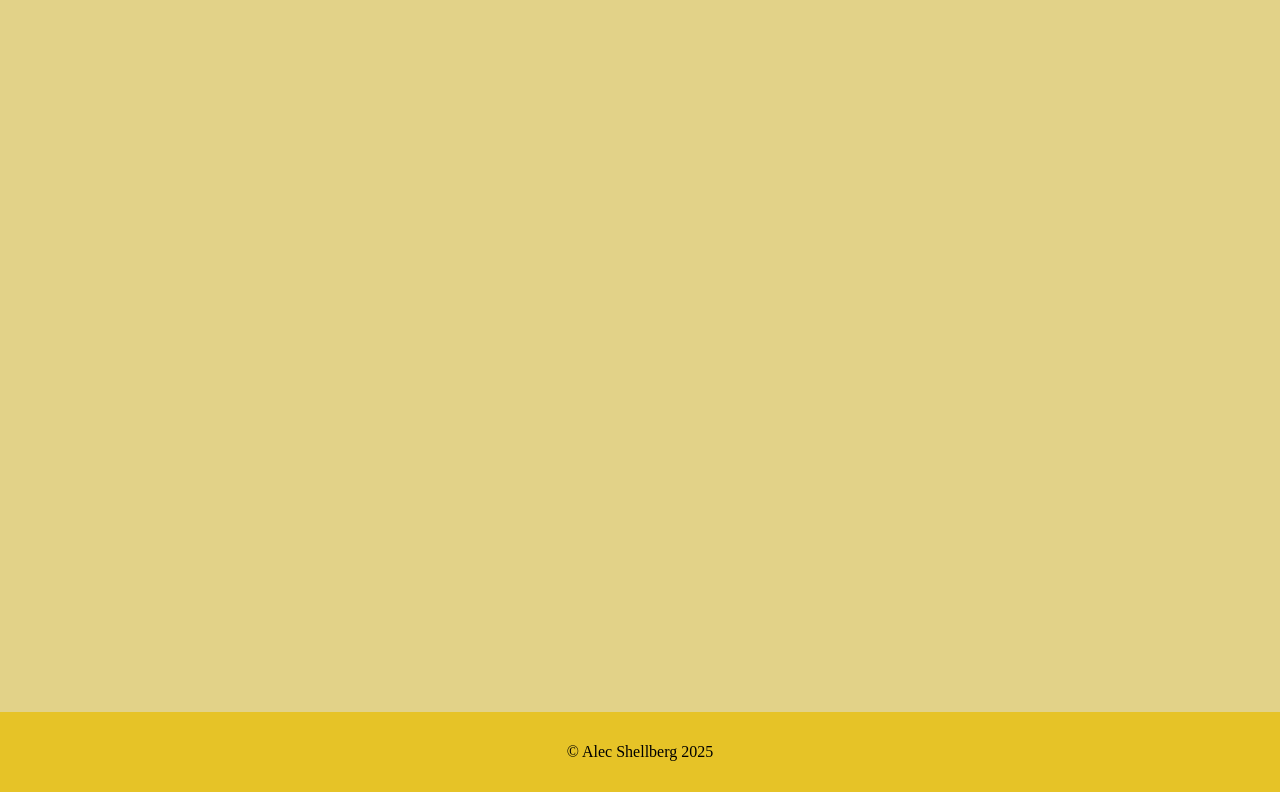
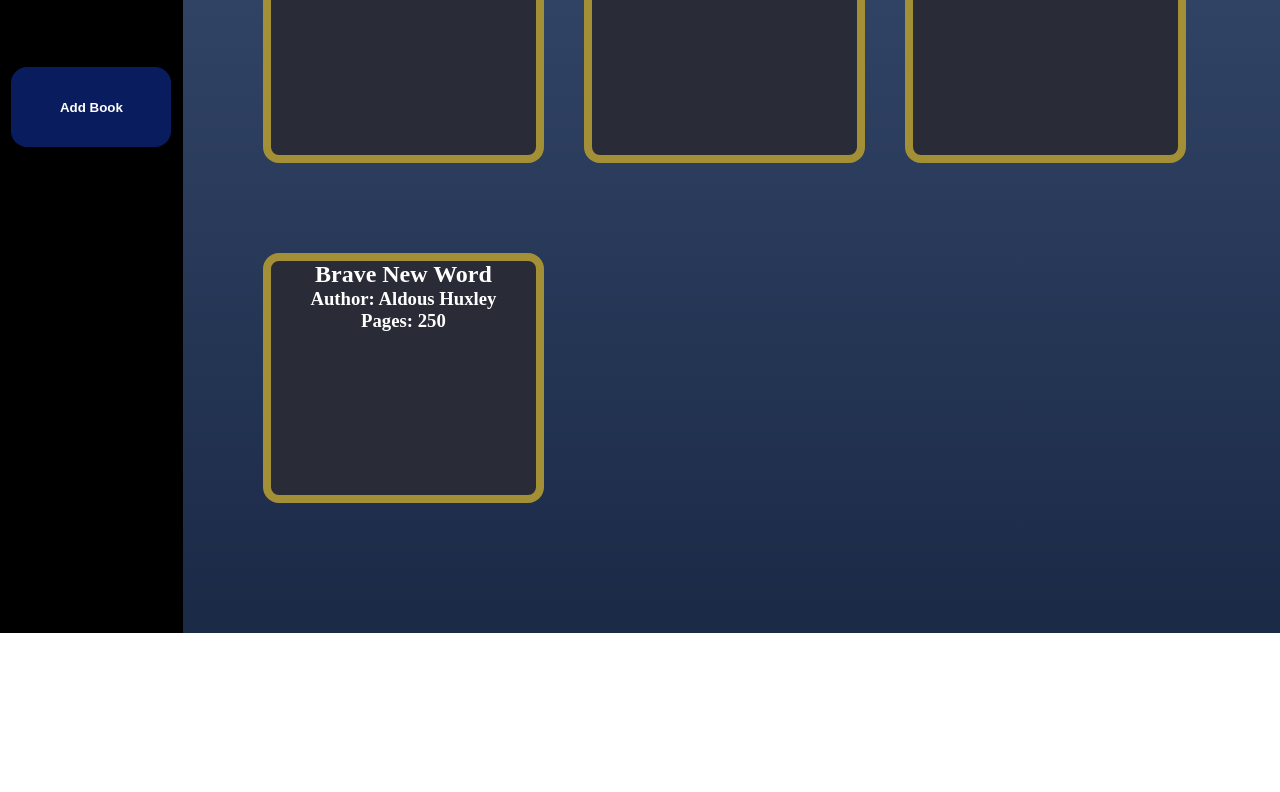
Before and after one commit to alec-shell/library, a plain HTML site: page index.html in a window 1280 px wide. Shown: the part 167-959 px from the top of the page. After the commit the page ends 800 px from the top, so only its background shows below. Drawn offline with Linux system fonts and the light colour scheme.

Commit message:
added basic page layout and styling. Hard-coded some JS funtionality for initial testing.

```diff
--- a/index.html
+++ b/index.html
@@ -9,18 +9,12 @@
 </head>
 <body>
 
-    <header>
-        <h1>The Odin Book Log</h1>
-    </header>
+    <div class="sidebar">
+        <h1>Reading Tracker</h1>
 
-    <div class="sidebar">
-
+        <button class="create-book">Add Book</button>
     </div>
 
-    <main class="content-container">
-
-    </main>
-
-    <footer>© Alec Shellberg 2025</footer>
+    <main class="content-container"></main>
 </body>
 </html>
--- a/script.js
+++ b/script.js
@@ -1,6 +1,17 @@
-console.log("Odin-Library");
+let myLibrary = [];
 
-myLibrary = [];
+myLibrary[0] = new Book("The Good Earth", "Pearl Buckman", 302);
+myLibrary[1] = new Book("1984", "George Orwell", 324);
+myLibrary[2] = new Book("The Pillars of the Earth", "Ken Follett", 1040);
+myLibrary[3] = new Book("Brave New Word", "Aldous Huxley", 250);
+
+
+let container = document.querySelector(".content-container");
+let newEntry = document.querySelector(".create-book");
+
+myLibrary.forEach((book) => displayBook(book));
+
+newEntry.addEventListener("click", () => createBook());
 
 function Book(title, author, pages) {
     this.title = title;
@@ -8,8 +19,17 @@ function Book(title, author, pages) {
     this.pages = pages;
 };
 
+//create new Book instance
 function addBookToLibrary(title, author, pages) {
     newBook = new Book(title, author, pages);
+    myLibrary.append(newBook);
+    displayBook(newBook);
+};
 
-    myLibrary[`${title}`] = newBook;
+function displayBook(book) {
+    bookDisplay = document.createElement("div");
+    bookDisplay.innerHTML = `<h2>${book.title}</h2>
+                            <h3>Author: ${book.author}</h3>
+                            <h3>Pages: ${book.pages}</h3>`;
+    container.appendChild(bookDisplay);
 };
--- a/style.css
+++ b/style.css
@@ -1,15 +1,15 @@
 * {
     box-sizing: border-box;
+    margin: 0;
+    text-align: center;
 }
 
 html,
 body {
-    margin: 0;
     padding: 0;
 
-    background-color: rgb(226, 210, 136);
+    background-image: linear-gradient(to bottom, rgb(55, 74, 109), rgb(26, 41, 70));
     text-align: center;
-
 }
 
 body {
@@ -17,24 +17,49 @@ body {
     width: 100%;
 
     display: grid;
-    grid-template-columns: repeat(3, 1fr);
-    grid-template-rows: 1fr 10fr 1fr;
+    grid-template-columns: 1fr 6fr;
 }
 
-header {
-    grid-area: 1/1/2/4;
-    background-color: rgb(230, 195, 39);
+.sidebar {
+    min-height: 100vh;
+
+    grid-column: 1/2;
+
+    background-color: rgb(0, 0, 0);
+    color: white;
+
+    display: flex;
+    flex-direction: column;
+    align-items: center;
+}
+
+.create-book {
+    margin-top: 20vh;
+    width: 20vh;
+    height: 10vh;
+
+    border: none;
+    border-radius: 2vh;
+
+    background-color: rgb(9, 29, 94);
+    color: white;
+    font-weight: bold;
 }
 
 .content-container {
-    grid-area: 2/1/3/4;
+    grid-column: 2/3;
+
+    display: grid;
+    grid-template-columns: repeat(auto-fill, minmax(250px, 30%));
+    gap: 5vh;
+
+    padding: 10vh;
 }
 
-footer {
-    display: flex;
-    align-items: center;
-    justify-content: center;
-
-    grid-area: 3/1/4/4;
-    background-color: rgb(230, 195, 39);
+.content-container div {
+    height: 250px;
+    background-color: #292b36;
+    color: white;
+    border: 1vh solid #a38f36;
+    border-radius: 2vh;
 }
```
